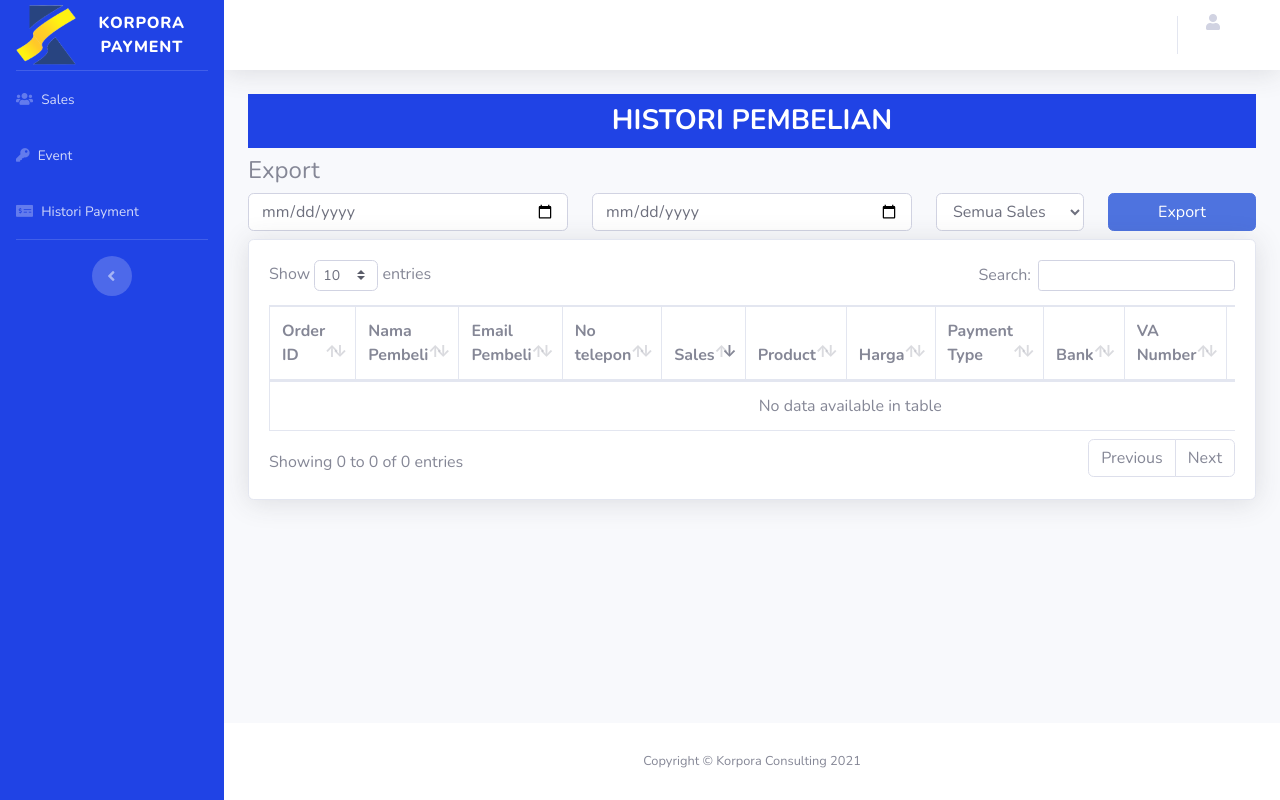
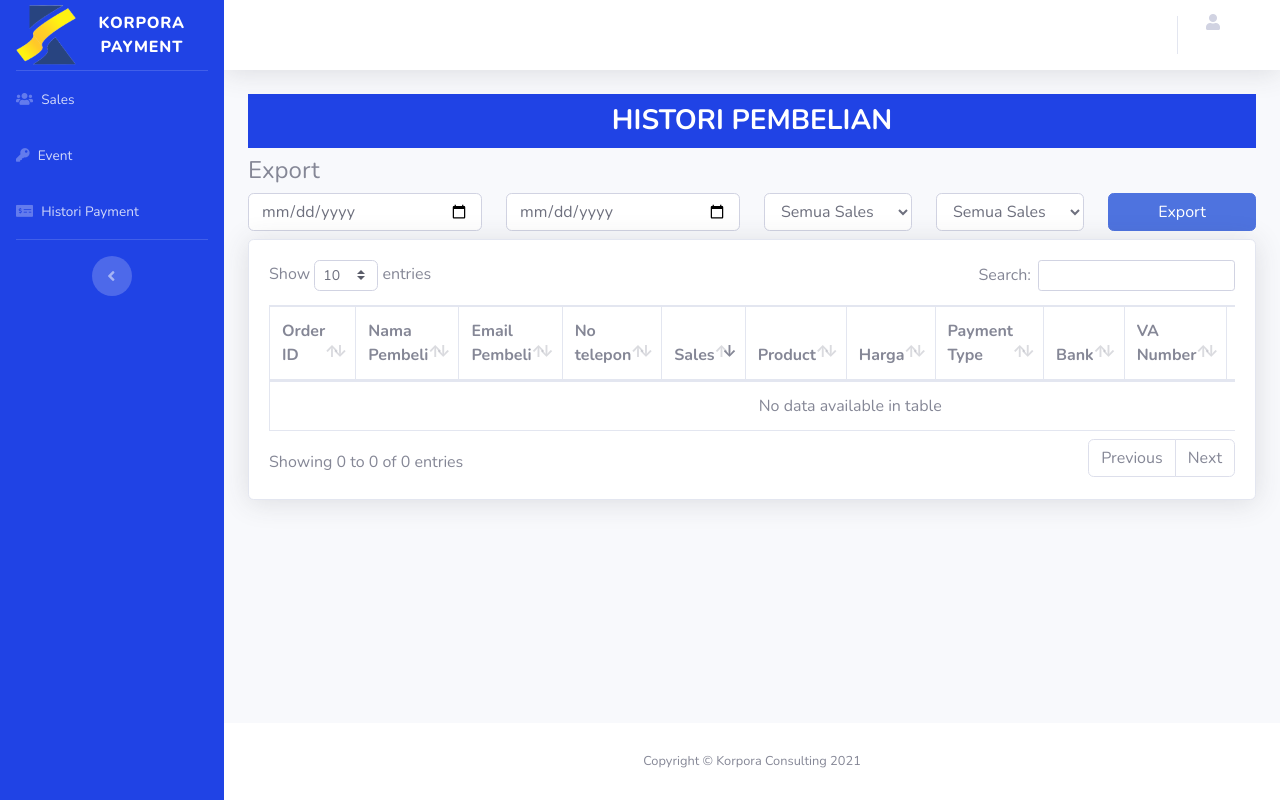
Before and after one commit to muchtaragung/payment, a CodeIgniter app: page /database/admin/histori in a window 1280 px wide. Run offline with CodeIgniter, Linux system fonts and the light colour scheme; data that the repository does not hold is empty; some libraries are stand-ins or nearby versions.

Commit message:
tambah where di export (status pemesanan(

```diff
--- a/application/controllers/admin/Histori.php
+++ b/application/controllers/admin/Histori.php
@@ -32,11 +32,15 @@ class Histori extends CI_Controller
         $date_start = $this->input->post('date_start');
         $date_end   = $this->input->post('date_end');
         $sales      = $this->input->post('sales');
+        $status     = $this->input->post('status');
 
         $where['created_at >='] = $date_start;
         $where['created_at <='] = $date_end;
         if ($sales != "") {
             $where['nama_sales'] = $sales;
+        }
+        if ($status != "") {
+            $where['status'] = $status;
         }
         $histori = $this->histori->get_where($where)->result();
 
@@ -67,6 +71,9 @@ class Histori extends CI_Controller
             if ($data->status_code == 200) {
                 $status = "Success";
             }
+            if ($data->status_code == 202) {
+                $status = "Pailure";
+            }
 
 
             $spreadsheet->setActiveSheetIndex(0)
--- a/application/views/admin/histori_penjualan/index.php
+++ b/application/views/admin/histori_penjualan/index.php
@@ -3,10 +3,10 @@
 <h4 class="mt-2">Export</h4>
 <form action="<?= site_url('admin/histori/export') ?>" method="post">
     <div class="row mb-2">
-        <div class="col-lg-4">
+        <div class="col-3">
             <input type="date" name="date_start" id="" class="form-control">
         </div>
-        <div class="col-lg-4">
+        <div class="col-3">
             <input type="date" name="date_end" id="" class="form-control">
         </div>
         <div class="col-2">
@@ -17,7 +17,15 @@
                 <?php endforeach; ?>
             </select>
         </div>
-        <div class="col-lg-2">
+        <div class="col-2">
+            <select name="status" id="" class="form-control">
+                <option value="">Semua Sales</option>
+                <option value="200">Sukses</option>
+                <option value="201">Pending</option>
+                <option value="202">Pailure</option>
+            </select>
+        </div>
+        <div class="col-2">
             <button type="submit" class="btn btn-primary w-100">Export</button>
         </div>
     </div>
```
